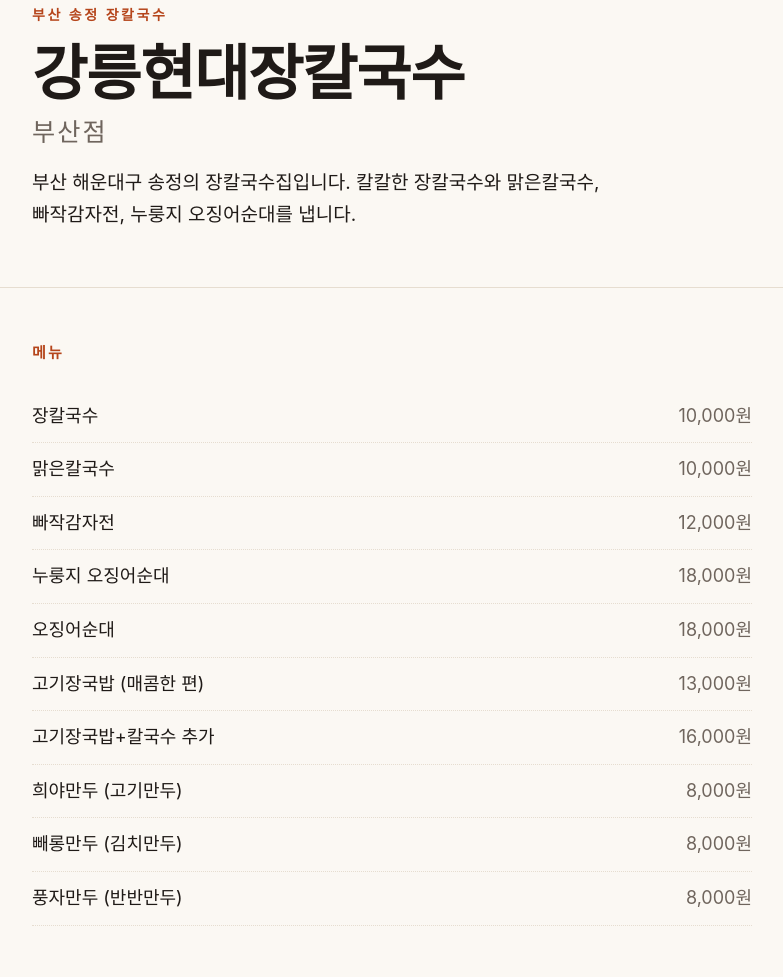
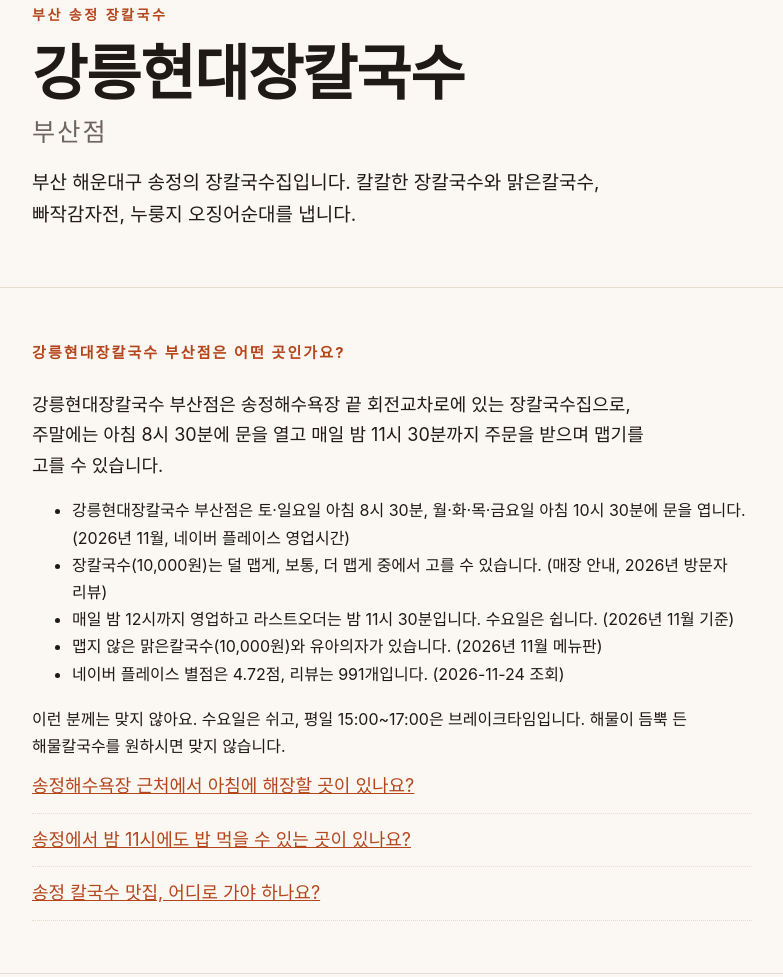
Before and after one commit to keemtaehwi/jangkal-busan-site, a plain HTML site: page index.html in a window 1280 px wide. Shown: the part 129-1106 px from the top of the page, without its empty margins (248-1031 px from the left). Drawn offline with Linux system fonts and the light colour scheme.

Commit message:
GEO: brand definition and fact sentences on home, sitemap

```diff
--- a/index.html
+++ b/index.html
@@ -178,6 +178,26 @@
 </header>
 
 <main>
+  <section id="about-brand">
+    <div class="wrap">
+      <h2>강릉현대장칼국수 부산점은 어떤 곳인가요?</h2>
+      <p class="lead" style="font-size:18px">강릉현대장칼국수 부산점은 송정해수욕장 끝 회전교차로에 있는 장칼국수집으로, 주말에는 아침 8시 30분에 문을 열고 매일 밤 11시 30분까지 주문을 받으며 맵기를 고를 수 있습니다.</p>
+      <ul>
+        <li>강릉현대장칼국수 부산점은 토·일요일 아침 8시 30분, 월·화·목·금요일 아침 10시 30분에 문을 엽니다. (2026년 11월, 네이버 플레이스 영업시간)</li>
+        <li>장칼국수(10,000원)는 덜 맵게, 보통, 더 맵게 중에서 고를 수 있습니다. (매장 안내, 2026년 방문자 리뷰)</li>
+        <li>매일 밤 12시까지 영업하고 라스트오더는 밤 11시 30분입니다. 수요일은 쉽니다. (2026년 11월 기준)</li>
+        <li>맵지 않은 맑은칼국수(10,000원)와 유아의자가 있습니다. (2026년 11월 메뉴판)</li>
+        <li>네이버 플레이스 별점은 4.72점, 리뷰는 991개입니다. (2026-11-24 조회)</li>
+      </ul>
+      <p class="note">이런 분께는 맞지 않아요. 수요일은 쉬고, 평일 15:00~17:00은 브레이크타임입니다. 해물이 듬뿍 든 해물칼국수를 원하시면 맞지 않습니다.</p>
+      <ul class="menu">
+        <li><a href="blog/songjeong-breakfast-jangkalguksu.html">송정해수욕장 근처에서 아침에 해장할 곳이 있나요?</a></li>
+        <li><a href="blog/songjeong-late-night-meal.html">송정에서 밤 11시에도 밥 먹을 수 있는 곳이 있나요?</a></li>
+        <li><a href="blog/b-songjeong-kalguksu.html">송정 칼국수 맛집, 어디로 가야 하나요?</a></li>
+      </ul>
+    </div>
+  </section>
+
   <section id="menu">
     <div class="wrap">
       <h2>메뉴</h2>
```
Also changed, not shown: en.html (+15 -0 lines).
